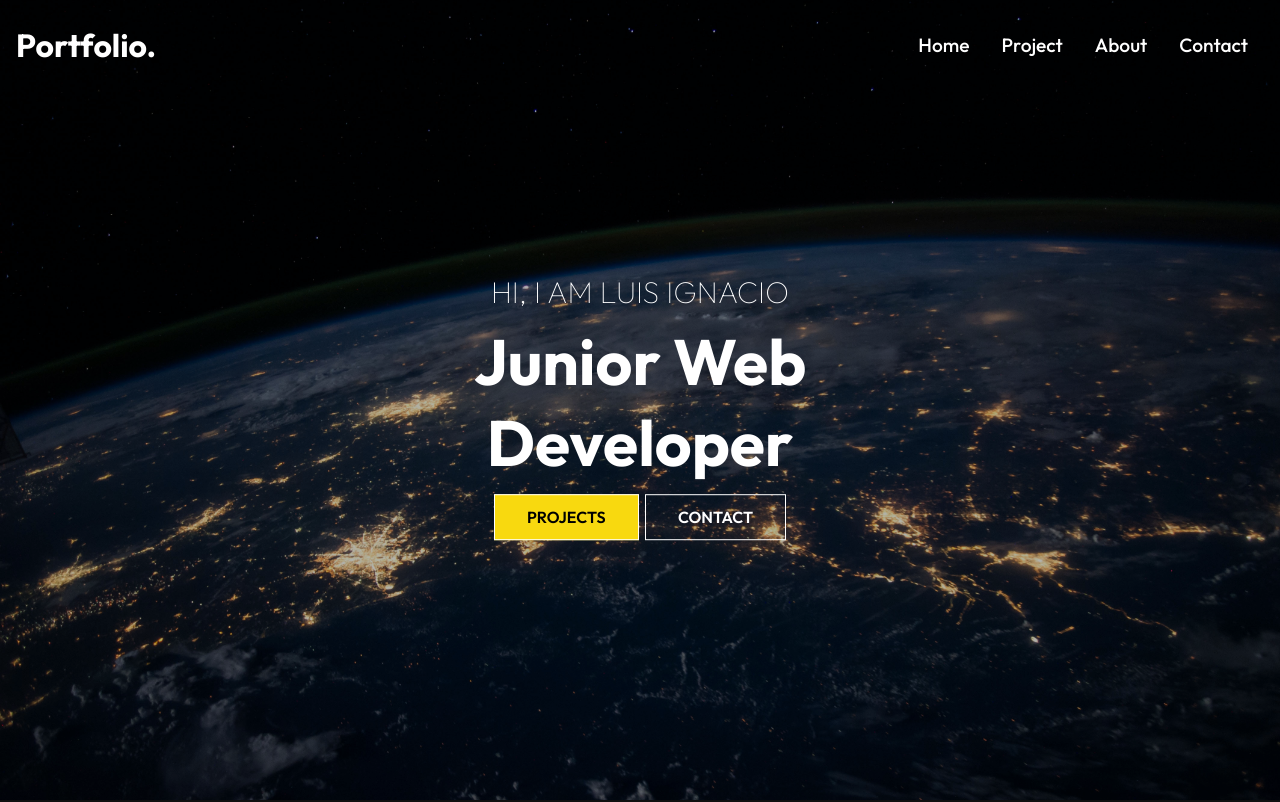
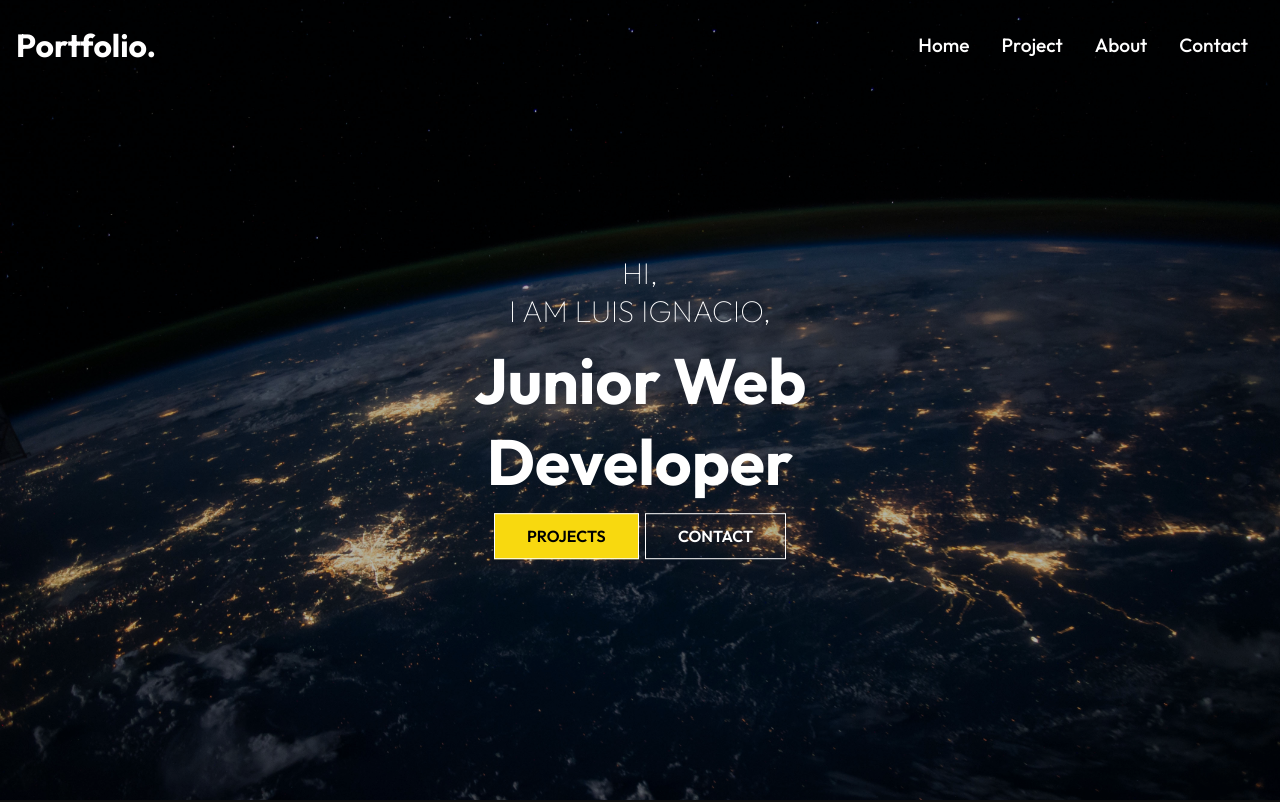
Before and after one commit to LuisRojas14/Portfolio, a React (Create React App) app: page / in a window 1280 px wide. Shown: the top 802 px of the page. Built offline with nearby package versions, Linux system fonts and the light colour scheme.

Commit message:
working on contact form

```diff
--- a/package.json
+++ b/package.json
@@ -3,6 +3,7 @@
   "version": "0.1.0",
   "private": true,
   "dependencies": {
+    "@emailjs/browser": "^3.11.0",
     "@fortawesome/fontawesome-svg-core": "^6.4.0",
     "@fortawesome/free-brands-svg-icons": "^6.4.0",
     "@fortawesome/react-fontawesome": "^0.2.0",
--- a/src/components/HeroImg.js
+++ b/src/components/HeroImg.js
@@ -10,7 +10,8 @@ const HeroImg = () => {
         <img className="intro-img" src={IntroImg} alt="IntroImg" />
       </div>
       <div className="content">
-        <p> Hi, I am Luis Ignacio </p>
+        <p>Hi,</p>
+        <p>I am Luis Ignacio, </p>
         <h1> Junior Web Developer</h1>
         <div>
           <Link to="/project" className="btn">
--- a/src/components/HeroImgStyle.css
+++ b/src/components/HeroImgStyle.css
@@ -10,6 +10,7 @@
   background-position: center;
   object-fit: cover;
 }
+
 .mask::after {
   content: "";
   width: 100%;
--- a/src/routes/Contact.js
+++ b/src/routes/Contact.js
@@ -9,7 +9,7 @@ const Contact = () => {
     <div>
       Contact
       <Navbar />
-      <HeroImg2 heading="CONTACT" text="Let's have a chat" />
+      <HeroImg2 heading="CONTACT" text="Let's have a chat. THIS IS IN PROGRESS......" />
       <Form />
       <Footer />
     </div>
```
Also changed, not shown: 1 other file (tests, documents, lock files or other folders).
